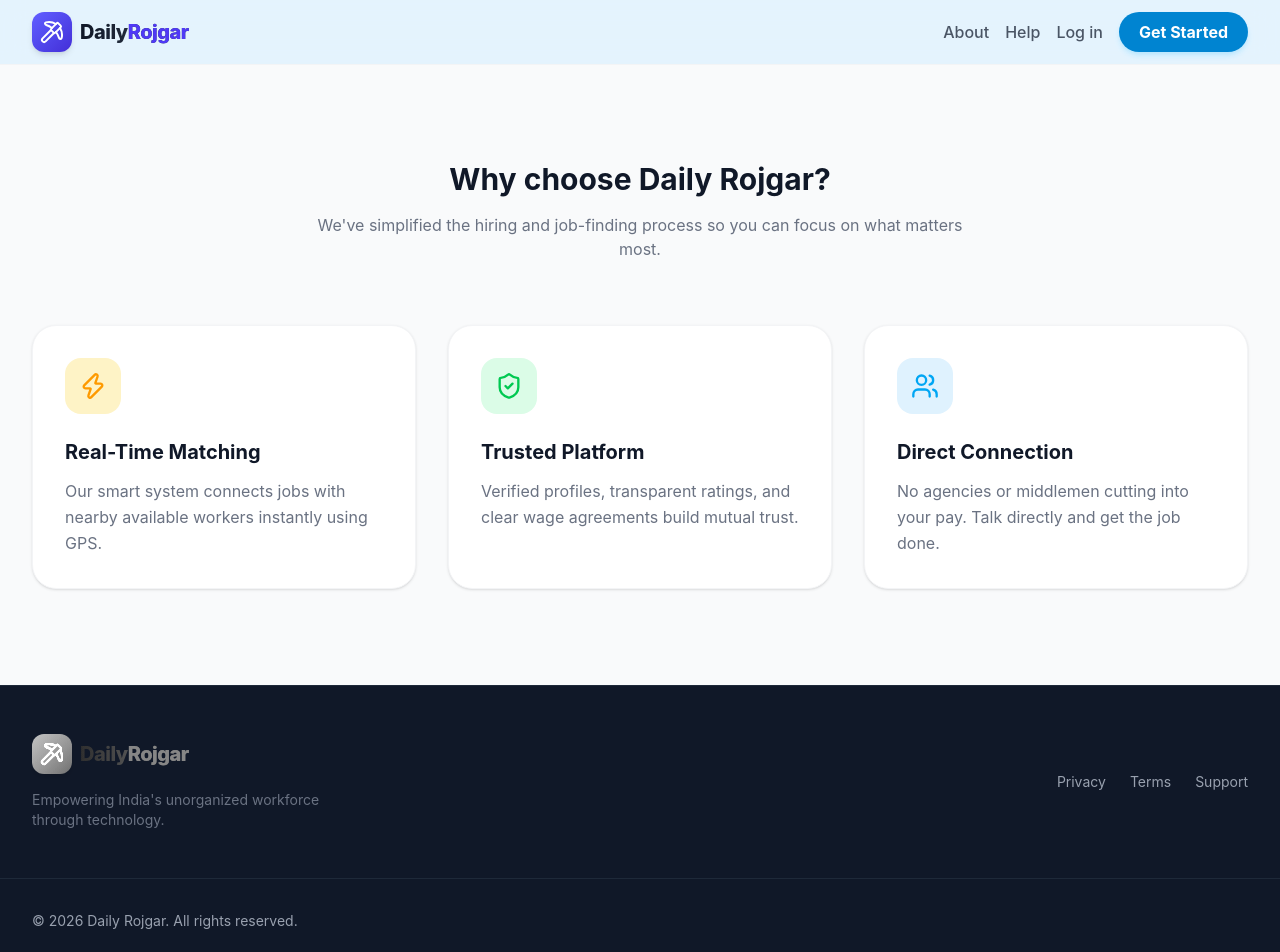
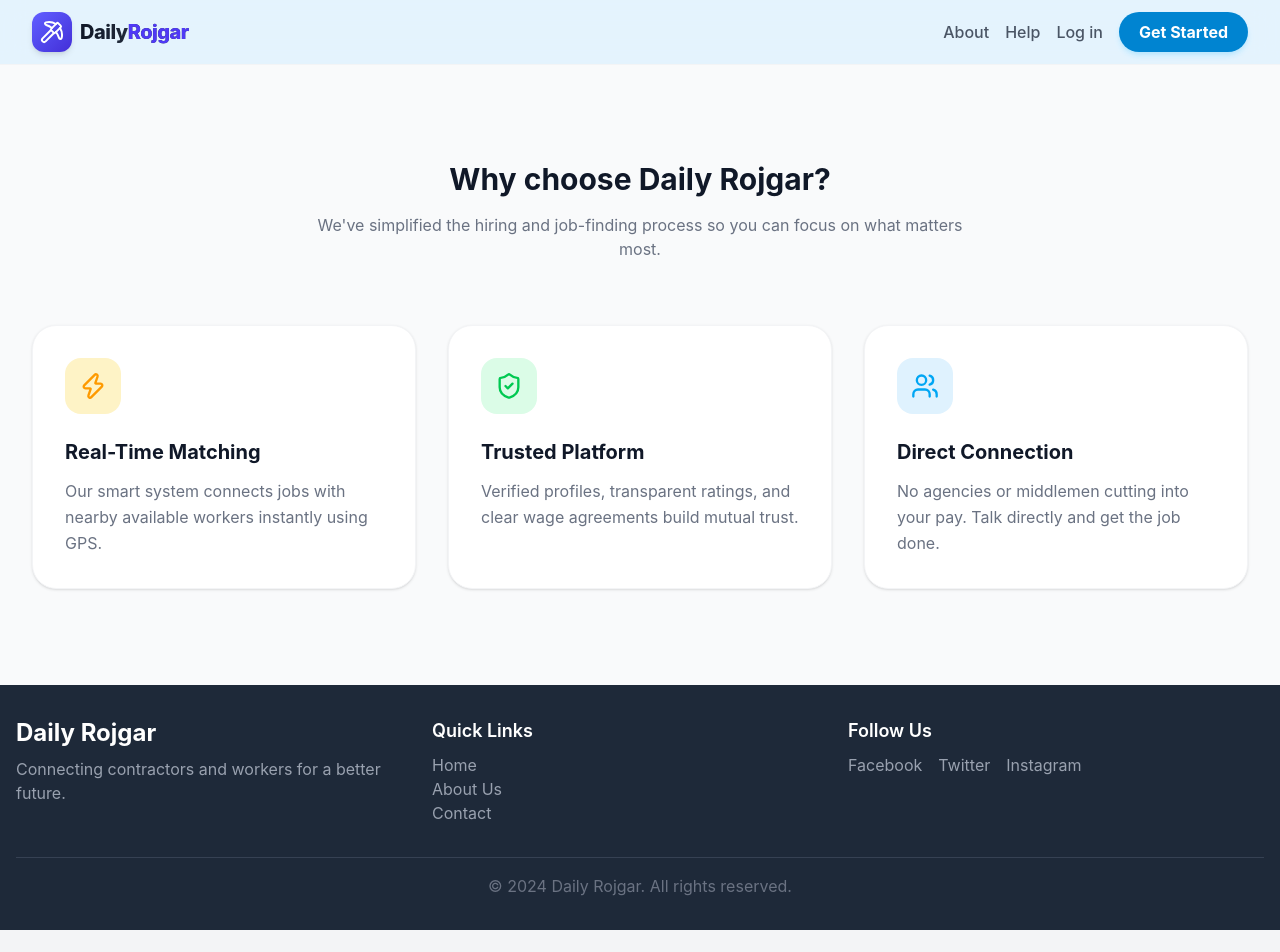
Before and after one commit to atalgupta1572/rojgar, a React app in the folder frontend/: page / in a window 1280 px wide. Shown: the top 952 px of the page. After the commit the page ends 930 px from the top, so only its background shows below. Built offline with nearby package versions, Linux system fonts and the light colour scheme; no server answers; the HTML template or start-up script is replaced by a standard one.

Commit message:
feat: add Footer component and integrate it into LandingPage

```diff
--- /dev/null
+++ b/frontend/src/components/layout/Footer.jsx
@@ -0,0 +1,39 @@
+import React from 'react';
+
+const Footer = () => {
+  return (
+    <footer className="bg-gray-800 text-white py-8">
+      <div className="container mx-auto px-4">
+        <div className="flex flex-wrap justify-between">
+          <div className="w-full md:w-1/3 mb-6 md:mb-0">
+            <h2 className="text-2xl font-bold mb-2">Daily Rojgar</h2>
+            <p className="text-gray-400">
+              Connecting contractors and workers for a better future.
+            </p>
+          </div>
+          <div className="w-full md:w-1/3 mb-6 md:mb-0">
+            <h3 className="text-lg font-semibold mb-2">Quick Links</h3>
+            <ul>
+              <li><a href="#" className="text-gray-400 hover:text-white">Home</a></li>
+              <li><a href="#" className="text-gray-400 hover:text-white">About Us</a></li>
+              <li><a href="#" className="text-gray-400 hover:text-white">Contact</a></li>
+            </ul>
+          </div>
+          <div className="w-full md:w-1/3">
+            <h3 className="text-lg font-semibold mb-2">Follow Us</h3>
+            <div className="flex space-x-4">
+              <a href="#" className="text-gray-400 hover:text-white">Facebook</a>
+              <a href="#" className="text-gray-400 hover:text-white">Twitter</a>
+              <a href="#" className="text-gray-400 hover:text-white">Instagram</a>
+            </div>
+          </div>
+        </div>
+        <div className="mt-8 border-t border-gray-700 pt-4 text-center text-gray-500">
+          <p>&copy; 2024 Daily Rojgar. All rights reserved.</p>
+        </div>
+      </div>
+    </footer>
+  );
+};
+
+export default Footer;
--- a/frontend/src/pages/landing/LandingPage.jsx
+++ b/frontend/src/pages/landing/LandingPage.jsx
@@ -2,6 +2,7 @@ import { useNavigate } from 'react-router-dom';
 import Logo from '../../components/common/Logo';
 import DailyRojgarPromoBanner from '../../components/landing/DailyRojgarPromoBanner';
 import { ArrowRight, ShieldCheck, Zap, Users } from 'lucide-react';
+import Footer from '../../components/layout/Footer';
 
 const LandingPage = () => {
   const navigate = useNavigate();
@@ -73,23 +74,7 @@ const LandingPage = () => {
 
       </main>
 
-      {/* Footer */}
-      <footer className="bg-gray-900 text-gray-400 py-12 border-t border-gray-800">
-        <div className="max-w-7xl mx-auto px-4 sm:px-6 lg:px-8 flex flex-col md:flex-row justify-between items-center gap-6">
-          <div className="flex flex-col items-center md:items-start gap-4">
-            <Logo showText={true} className="grayscale brightness-200" />
-            <p className="text-sm text-gray-500 max-w-xs text-center md:text-left">Empowering India's unorganized workforce through technology.</p>
-          </div>
-          <div className="flex gap-6 text-sm">
-            <a href="#" className="hover:text-white transition-colors">Privacy</a>
-            <a href="#" className="hover:text-white transition-colors">Terms</a>
-            <a href="#" className="hover:text-white transition-colors">Support</a>
-          </div>
-        </div>
-        <div className="max-w-7xl mx-auto px-4 sm:px-6 lg:px-8 mt-12 pt-8 border-t border-gray-800 text-sm text-center md:text-left">
-          &copy; {new Date().getFullYear()} Daily Rojgar. All rights reserved.
-        </div>
-      </footer>
+      <Footer />
     </div>
   );
 };
```
